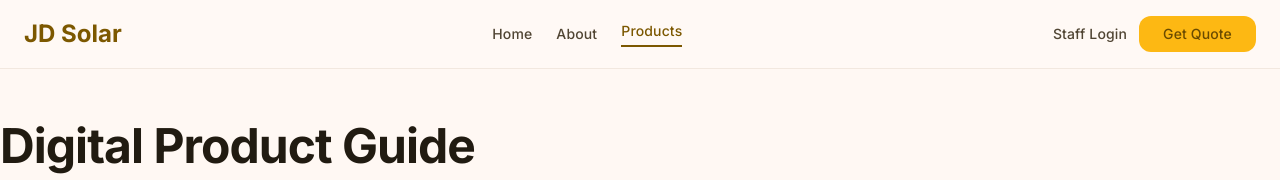
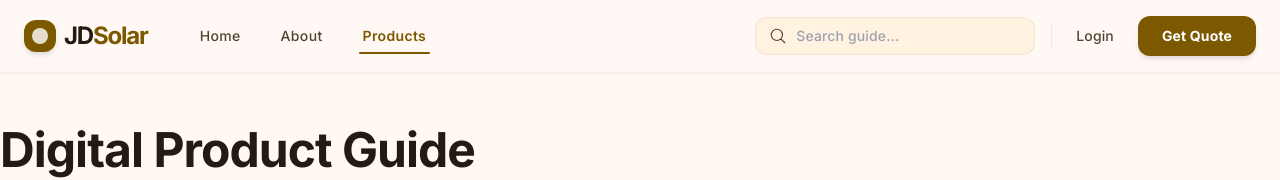
Before and after one commit to Ram-Gold/Solar_App_Capstone_Project, a React app in the folder frontend/: page /browse in a window 1280 px wide. Shown: the top 180 px of the page. Built offline with nearby package versions, Linux system fonts and the light colour scheme; no server answers; the database is empty; the HTML template or start-up script is replaced by a standard one.

Commit message:
feat: add search functionality to navbar and integrate query parameter handling in browse page

```diff
--- a/frontend/src/components/Navbar.jsx
+++ b/frontend/src/components/Navbar.jsx
@@ -1,5 +1,8 @@
+import { useState } from 'react'
 import { Link, useLocation, useNavigate } from 'react-router-dom'
+import { motion } from 'framer-motion'
 import { useAuth } from '../context/AuthContext'
+import { HiOutlineMagnifyingGlass } from 'react-icons/hi2'
 
 
 const navLinks = [
@@ -12,6 +15,7 @@ export default function Navbar() {
   const { pathname } = useLocation()
   const navigate = useNavigate()
   const { user, role, signOut } = useAuth()
+  const [searchQuery, setSearchQuery] = useState('')
 
   const handleAuthClick = async () => {
     if (user) {
@@ -22,67 +26,107 @@ export default function Navbar() {
     }
   }
 
+  const handleSearchSubmit = (e) => {
+    e.preventDefault()
+    if (searchQuery.trim()) {
+      navigate(`/browse?search=${encodeURIComponent(searchQuery.trim())}`)
+      setSearchQuery('')
+    }
+  }
+
   const dynamicNavLinks = [...navLinks]
   if (user && (role === 'admin' || role === 'staff')) {
     const dashboardPath = role === 'admin' ? '/admin' : '/staff'
-    // Insert after Products (which is at index 2)
     dynamicNavLinks.splice(3, 0, { to: dashboardPath, label: 'Dashboard' })
   }
 
   return (
-    <header className="bg-jds-surface/80 backdrop-blur-md sticky top-0 z-50 border-b border-jds-outline-variant/30">
-      <div className="flex justify-between items-center w-full px-4 md:px-6 py-4 max-w-[1400px] mx-auto">
-        {/* Logo */}
-        <Link to="/" className="font-inter text-headline-md font-bold text-jds-primary shrink-0">
-          JD Solar
+    <header className="bg-jds-surface/90 backdrop-blur-lg sticky top-0 z-50 border-b border-jds-outline-variant/20 shadow-sm">
+      <div className="flex items-center w-full px-6 py-4 max-w-screen-2xl mx-auto gap-12">
+        {/* Left Group: Logo & Navigation */}
+        <div className="flex items-center gap-12">
+          <Link to="/" className="flex items-center gap-2 group shrink-0">
+            <div className="w-8 h-8 bg-jds-primary rounded-lg flex items-center justify-center transform group-hover:rotate-12 transition-transform duration-300 shadow-md">
+              <div className="w-4 h-4 bg-white rounded-full opacity-80" />
+            </div>
+            <span className="font-inter text-headline-md font-bold text-jds-on-surface tracking-tighter">
+              JD<span className="text-jds-primary">Solar</span>
+            </span>
           </Link>
 
-        {/* Center Nav Links — desktop only */}
-        <nav className="hidden md:flex items-center gap-6">
+          {/* Navigation Links - Anchored Left */}
+          <nav className="hidden lg:flex items-center gap-8">
             {dynamicNavLinks.map((link) => {
               const isActive = link.to !== '#' && pathname === link.to
               return (
                 <Link
                   key={link.label}
                   to={link.to}
-                className={`font-inter text-label-md transition-colors duration-200 ${
+                  className={`relative font-inter text-label-md tracking-wide transition-all duration-300 px-1 py-1 ${
                     isActive
-                    ? 'text-jds-primary border-b-2 border-jds-primary pb-1'
+                      ? 'text-jds-primary font-semibold'
                       : 'text-jds-on-surface-variant hover:text-jds-primary'
                   }`}
                 >
                   {link.label}
+                  {isActive && (
+                    <motion.div
+                      layoutId="nav-underline"
+                      className="absolute -bottom-1 left-0 right-0 h-0.5 bg-jds-primary rounded-full"
+                    />
+                  )}
                 </Link>
               )
             })}
           </nav>
+        </div>
 
-        {/* Right Actions */}
-        <div className="flex items-center gap-3">
+        {/* Right Group: Search & Actions */}
+        <div className="flex items-center gap-4 flex-grow max-w-xl justify-end ml-auto">
+          {/* Refined Search Bar */}
+          <form
+            onSubmit={handleSearchSubmit}
+            className="relative group w-full max-w-[280px] hidden sm:block"
+          >
+            <HiOutlineMagnifyingGlass className="absolute left-3.5 top-1/2 -translate-y-1/2 text-jds-on-surface-variant group-focus-within:text-jds-primary transition-colors text-lg" />
+            <input
+              type="text"
+              placeholder="Search guide..."
+              value={searchQuery}
+              onChange={(e) => setSearchQuery(e.target.value)}
+              className="w-full bg-jds-surface-container-low border border-jds-outline-variant/30 rounded-xl py-2 pl-10 pr-4 text-label-md text-jds-on-surface focus:ring-2 focus:ring-jds-primary/20 focus:border-jds-primary focus:bg-jds-surface transition-all outline-none"
+            />
+          </form>
+
+          <div className="h-6 w-px bg-jds-outline-variant/30 hidden md:block" />
+
+          {/* Auth & CTA */}
+          <div className="flex items-center gap-4">
             {user ? (
               <button
                 onClick={handleAuthClick}
-              className="font-inter text-label-md text-jds-on-surface-variant hover:text-jds-primary transition-colors"
+                className="font-inter text-label-md text-jds-on-surface-variant hover:text-jds-primary transition-colors px-2"
               >
                 Sign Out
               </button>
             ) : (
               <button
                 onClick={handleAuthClick}
-              className="font-inter text-label-md text-jds-on-surface-variant hover:text-jds-primary transition-colors hidden md:inline-block"
+                className="font-inter text-label-md text-jds-on-surface-variant hover:text-jds-primary transition-colors hidden md:inline-block px-2"
               >
-              Staff Login
+                Login
               </button>
             )}
 
             <Link
               to="/chat"
-            className="bg-jds-primary-container text-jds-on-primary-container px-6 py-2 rounded-lg font-inter text-label-md hover:opacity-80 transition-opacity duration-200"
+              className="bg-jds-primary text-jds-on-primary px-6 py-2.5 rounded-xl font-inter text-label-md font-bold hover:scale-[1.02] active:scale-95 transition-all duration-200 shadow-md hover:shadow-lg"
             >
               Get Quote
             </Link>
           </div>
         </div>
+      </div>
     </header>
   )
 }
--- a/frontend/src/pages/BrowsePage.jsx
+++ b/frontend/src/pages/BrowsePage.jsx
@@ -1,5 +1,5 @@
 import { useState, useEffect } from 'react'
-import { Link, useNavigate } from 'react-router-dom'
+import { Link, useNavigate, useSearchParams } from 'react-router-dom'
 import { motion } from 'framer-motion'
 import { supabase } from '../lib/supabaseClient'
 import { useChat } from '../context/ChatContext'
@@ -22,14 +22,22 @@ const categories = ['All Products', 'Residential', 'Commercial', 'Accessories']
 
 export default function BrowsePage() {
   const navigate = useNavigate()
+  const [searchParams] = useSearchParams()
   const { sendMessage } = useChat()
   const [products, setProducts] = useState([])
   const [loading, setLoading] = useState(true)
 
-  const [search, setSearch] = useState('')
+  const [search, setSearch] = useState(searchParams.get('search') || '')
   const [activeCategory, setActiveCategory] = useState('All Products')
   const [maxPrice, setMaxPrice] = useState(100000)
   const [sortBy, setSortBy] = useState('newest')
+
+  useEffect(() => {
+    const query = searchParams.get('search')
+    if (query !== null) {
+      setSearch(query)
+    }
+  }, [searchParams])
 
   useEffect(() => {
     const fetchProducts = async () => {
```
Lines whose indentation alone changed are shown as unchanged.
